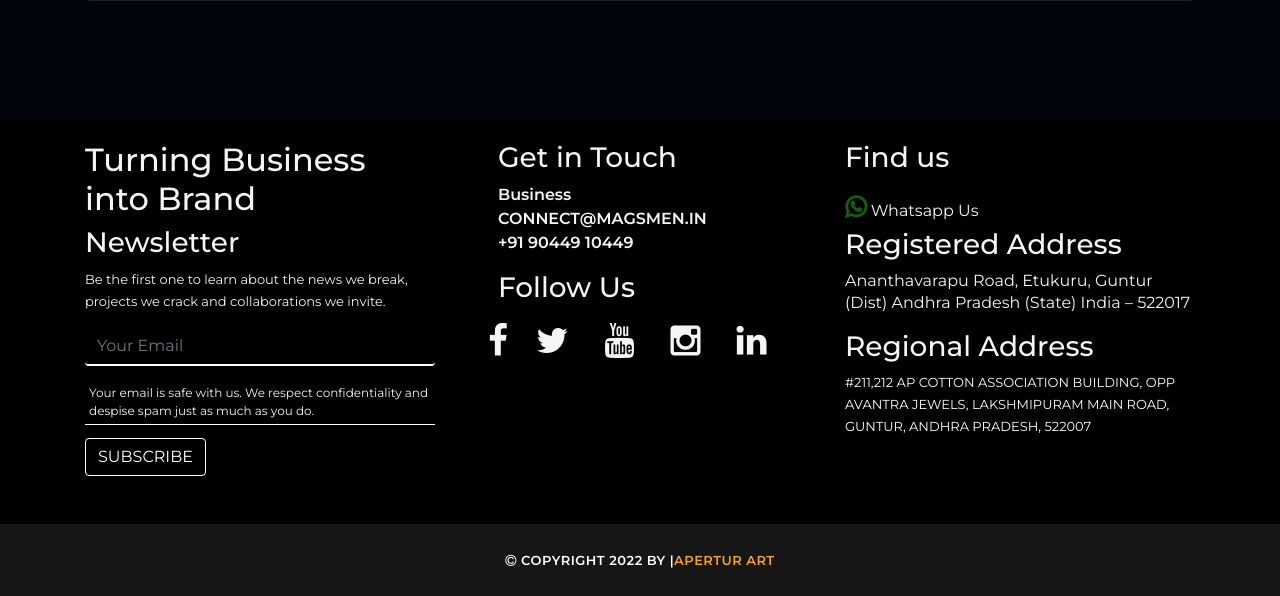
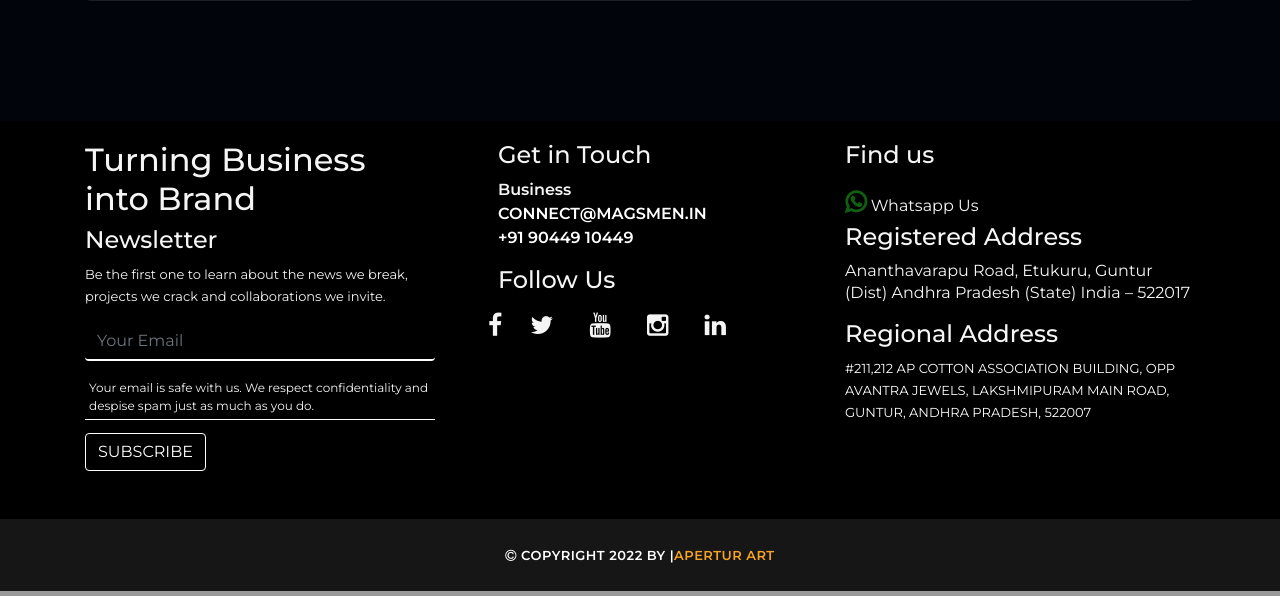
Before and after one commit to DT7Solutions/new-apertur-art, a Django app: page / in a window 1280 px wide. Shown: the part 4641-5237 px from the top of the page. Run offline with Django 4.2, Linux system fonts and the light colour scheme; data comes from the database, SQL or seed files in the repository; both versions use the stored data as it was after the commit; some libraries are stand-ins or nearby versions.

Commit message:
fixed all issues

```diff
--- a/apertur/apertur_app/views.py
+++ b/apertur/apertur_app/views.py
@@ -27,7 +27,7 @@ def home(request):
         From:{}
         '''.format(subject,message,email)
         try:
-            send_mail(subject, message,'noreplaybadugudinesh94@gmail.com',recipient_list=['aperturart@gmail.com'])
+            send_mail(subject, message,'noreplayaperturart@gmail.com',recipient_list=['aperturart@gmail.com','CONNECT@MAGSMEN.IN'])
             messages.success(request,sucess)
         except:
             messages.error(request,'your emsil sending fail')
@@ -39,7 +39,7 @@ def home(request):
         # message = 'subscribe'
         subject ="subscribe"
         try:
-            send_mail(subject,'noreplaybadugudinesh94@gmail.com',recipient_list=['aperturart@gmail.com'])
+            send_mail(subject,'noreplayaperturart@gmail.com',recipient_list=['aperturart@gmail.com','CONNECT@MAGSMEN.IN'])
             messages.success(request,sucess)
         except:
             messages.error(request,'your emsil sending fail')
--- a/apertur/static/assets/css/style.css
+++ b/apertur/static/assets/css/style.css
@@ -103,7 +103,7 @@
   }
 
   .social-links .fab {
-    font-size: 35px !important;
+    font-size: 25px !important;
     margin-right: 20px !important;
   }
   .social-links .fab:hover{
@@ -156,3 +156,13 @@
   .footer-section11 .sec-1,.sec-2,.sec-3 {
   padding-top: 20px !important;
   }
+
+  .sec-2 span a {
+    color:  #fff !important;
+  }
+  .sec-2 span:hover a:hover {
+    color:rgba(198,53,112,1) !important;
+  }
+  .sec-3 .whates:hover {
+    color:rgba(198,53,112,1) !important;
+  }
--- a/apertur/templates/uifiles/index.html
+++ b/apertur/templates/uifiles/index.html
@@ -325,11 +325,11 @@ https://templatemo.com/tm-557-grad-school
       <div class="row">
         <div class="col-md-5 col-sm-12 col-lg-4 sec-1">
          <h2 class="footer-col-1">Turning Business into Brand</h2>
-         <h3>Newsletter</h3>
+         <h4>Newsletter</h4>
          <p>Be the first one to learn about the news we break, projects we crack and collaborations we invite.</p>
          <div>
           <form action="" class="sub-form" method="post" id="subscribe_form">
-            {% csrf_token %}
+            <!-- {% csrf_token %} -->
             <input type="email" class="form-control" placeholder="Your Email" ><br/>
             <label for="" class="pb-5 subscripe-labele">Your email is safe with us. We respect confidentiality and despise spam just as much as you do.</label>
             <button type="submit" class="btn mb-5 mt-3 subscrib_btn">SUBSCRIBE</button>
@@ -337,11 +337,11 @@ https://templatemo.com/tm-557-grad-school
          </div>
         </div>
         <div class="col-md-3 col-sm-12 col-lg-4 get-in px-5 sec-2 ">
-          <h3>Get in Touch</h3>
+          <h4>Get in Touch</h4>
           <span>Business</span><br/>
-          <span>CONNECT@MAGSMEN.IN</span><br/>
-          <span>+91 90449 10449</span>
-          <h3 class="mt-3">Follow Us</h3>
+          <span><a href="mailto:CONNECT@MAGSMEN.IN">CONNECT@MAGSMEN.IN</a></span><br/>
+          <span><a href="tel:+91 90449 10449">+91 90449 10449</a></span>
+          <h4 class="mt-3">Follow Us</h4>
           <div class="social-links">
               <div class="fb-account">
                 <i class="fab fa fa-brands fa-facebook"></i>
@@ -361,11 +361,11 @@ https://templatemo.com/tm-557-grad-school
           </div>
         </div>
         <div class="col-md-4 col-sm-12 col-lg-4 find-us sec-3">
-          <h3 class="mb-3">Find us</h3>
+          <h4 class="mb-3">Find us</h4>
           <a class="whates" href="https://wa.me/+919044910449?text=I'm%20interested%20in%20your%20car%20for%20sale"><i class="fab fa fa-brands fa-whatsapp mt-1 mb-2"></i> Whatsapp Us</a>
-          <h3>Registered Address</h3>
+          <h4>Registered Address</h4>
           <p style="font-size: 16px !important;">Ananthavarapu Road, Etukuru, Guntur (Dist) Andhra Pradesh (State) India – 522017</p>
-          <h3>Regional Address</h3>
+          <h4>Regional Address</h4>
           <p class="map_link"><a href="https://www.google.co.in/maps/place/MAGSMEN+-+Brand+consulting+firm+%7C+social+media+agency/@16.3114465,80.4254215,17z/data=!3m1!4b1!4m5!3m4!1s0x3a4a755aed1edb2d:0xf0fcdfb624d11870!8m2!3d16.3114414!4d80.4276102?hl=en&coh=164777&entry=tt&shorturl=1">#211,212 AP COTTON ASSOCIATION BUILDING, OPP AVANTRA JEWELS, LAKSHMIPURAM MAIN ROAD, GUNTUR, ANDHRA PRADESH, 522007</a></p>
         </div>
       </div>
```
Also changed, not shown: apertur/db.sqlite3.
